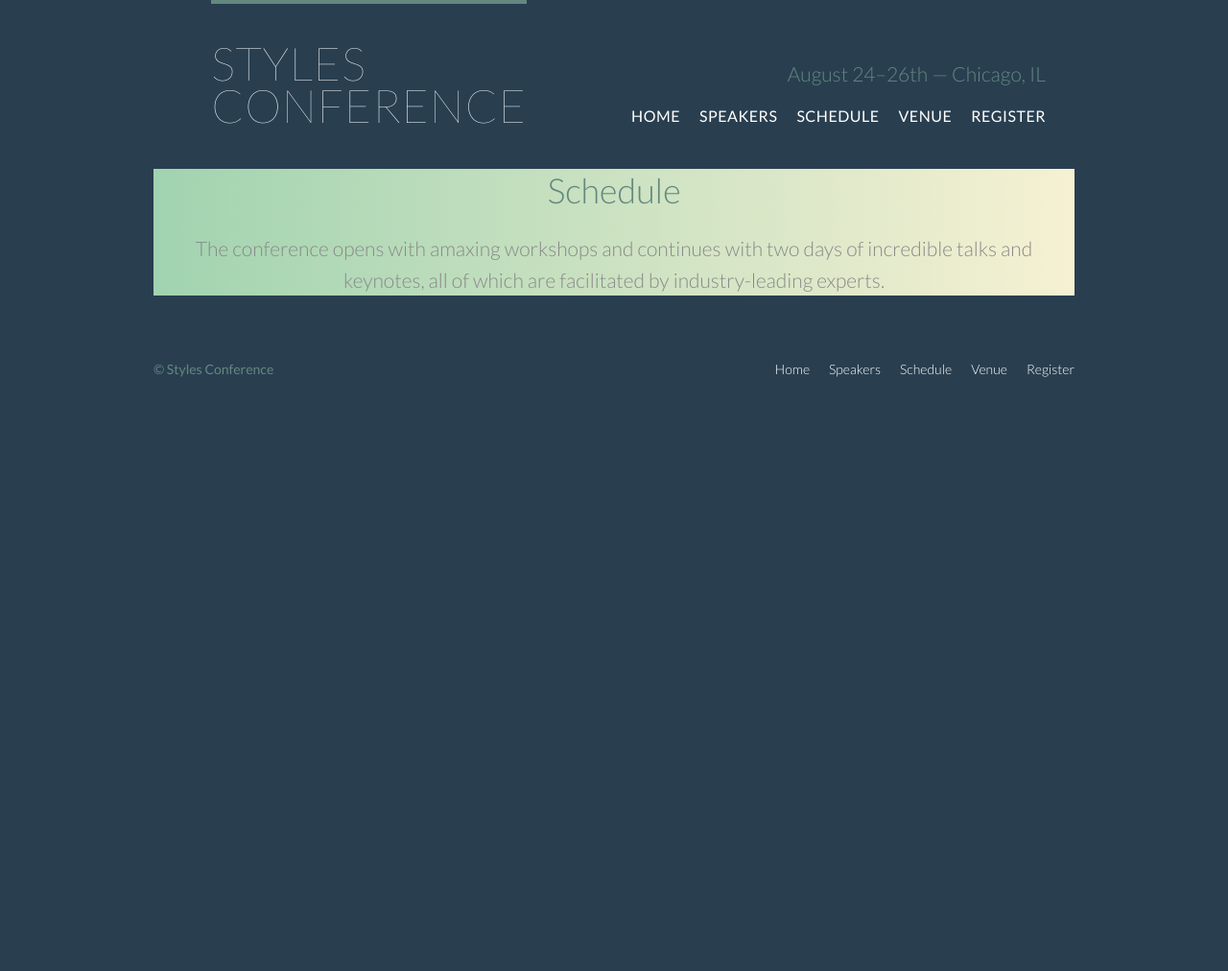
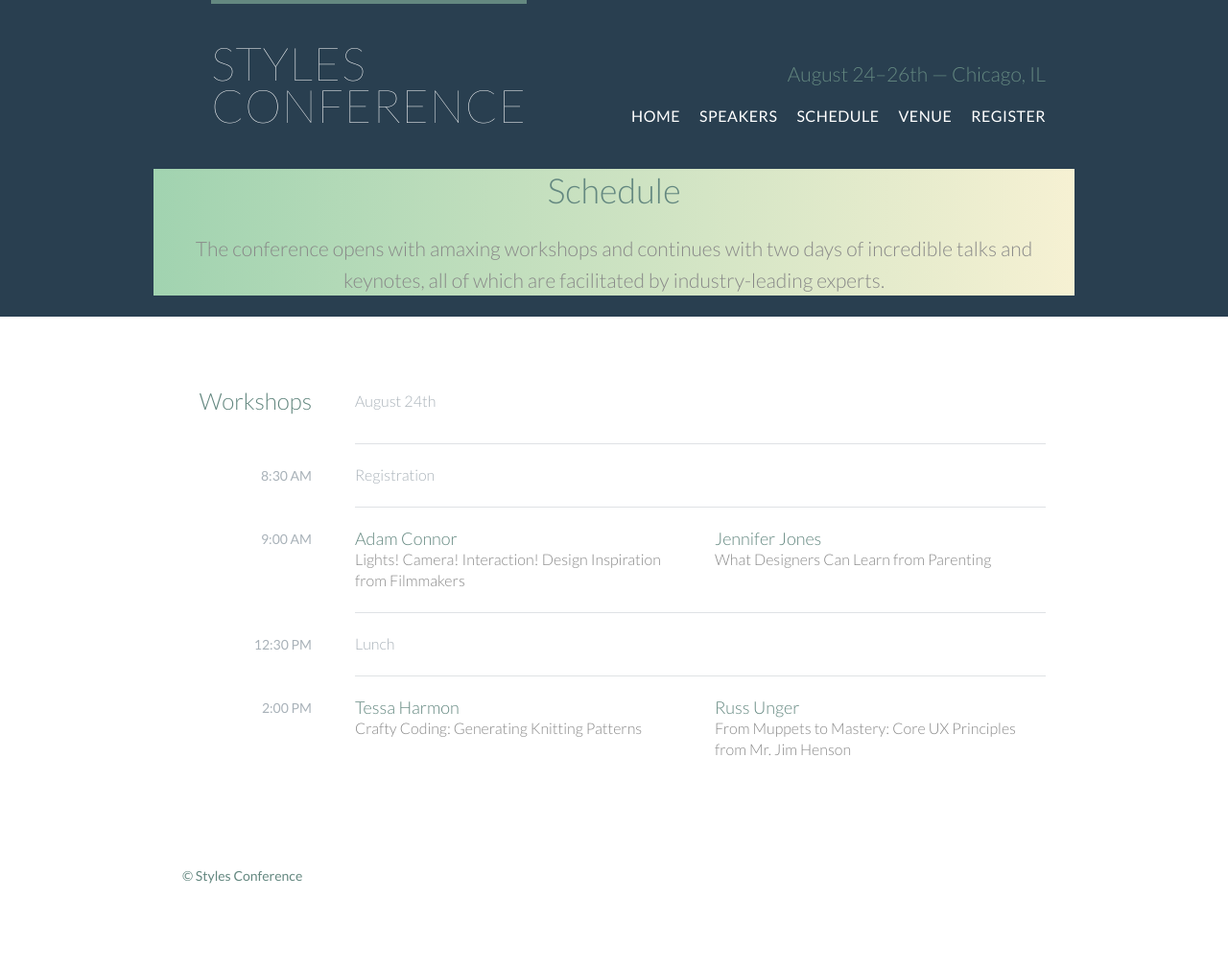
Before and after one commit to MNesci/Styles-Conference-Project, a plain HTML site: page schedule.html in a window 1280 px wide. Shown: the whole page at 96% size. Before the commit the page ends 800 px from the top, so only its background shows below. Drawn offline with Linux system fonts and the light colour scheme.

Commit message:
Add content and styling to schedule.html

```diff
--- a/schedule.html
+++ b/schedule.html
@@ -32,6 +32,80 @@
         <p>The conference opens with amaxing workshops and continues with two days of incredible talks and keynotes, all of which are facilitated by industry-leading experts.</p>
     </section>
 
+    <section class="row">
+        <div class="container">
+            <table>
+                <thead>
+                    <tr>
+                        <th scope="row">Workshops
+                        </th>
+                        <td colspan="2" class="schedule-offset">August 24th
+                        </td>
+                    </tr>
+                </thead>
+                <tbody>
+                    <tr>
+                        <th scope="row">
+                            <time datetime="08:30:00">8:30 AM</time>
+                        </th>
+                        <td colspan="2" class="schedule-offset">
+                            Registration
+                        </td>
+                    </tr>
+                    <tr>
+                        <th scope="row">
+                            <time datetime="09:00:00">9:00 AM</time>
+                        </th>
+                        <td>
+                            <a href="speakers.html#adam-connor">
+                                <h4>Adam Connor</h4>
+                                Lights! Camera! Interaction! Design Inspiration from Filmmakers
+                            </a>
+                        </td>
+                        <td>
+                            <a href="speakers.html#jennifer-jones">
+                                <h4>Jennifer Jones</h4>
+                                What Designers Can Learn from Parenting
+                            </a>
+                        </td>
+                    </tr>
+                    <tr>
+                        <th scope="row">
+                            <time datetime="12:30:00">12:30 PM</time>
+                        </th>
+                        <td colspan="2" class="schedule-offset">
+                            Lunch
+                        </td>
+                    </tr>
+                    <tr>
+                        <th scope="row">
+                            <time datetime="14:00:00">2:00 PM</time>
+                        </th>
+                        <td>
+                            <a href="speakers.html#tessa-harmon">
+                                <h4>Tessa Harmon</h4>
+                                Crafty Coding: Generating Knitting Patterns
+                            </a>
+                        </td>
+                        <td>
+                            <a href="speakers.html#russ-unger">
+                                <h4>Russ Unger</h4>
+                                From Muppets to Mastery: Core UX Principles from Mr. Jim Henson
+                            </a>
+                        </td>
+                    </tr>
+                </tbody>
+            </table>
+            <table>
+                <thead>
+
+                </thead>
+                <tbody>
+
+                </tbody>
+        </div>
+    </section>
+
     <footer class="container primary-footer clearfix">
         <small>&copy; Styles Conference</small>
         <nav class="nav">
--- a/styles/style.css
+++ b/styles/style.css
@@ -467,3 +467,81 @@ textarea {
 .register-group textarea {
     height: 78px;
 }
+
+/*
+---------------------------------
+Schedule
+---------------------------------
+*/
+
+table {
+    width: 100%;
+    margin-bottom: 44px;
+}
+
+table:last-child {
+    margin-bottom: 0;
+}
+
+th,
+td {
+    padding-bottom: 22px;
+    vertical-align: top;
+}
+
+th {
+    padding-right: 45px;
+    text-align: right;
+    width: 20%;
+}
+
+td {
+    width: 40%
+}
+
+thead {
+    line-height: 44px;
+}
+
+thead th {
+    color: #648880;
+    font-size: 24px;
+}
+
+tbody th {
+    color: #a9b2b9;
+    font-size: 14px;
+    font-weight: 400;
+    padding-top: 22px;
+    text-transform: uppercase;
+}
+
+tbody td {
+    border-top: 1px solid #dfe2e5;
+    padding-top: 21px;
+}
+
+tbody td:first-of-type {
+    padding-right: 15px;
+}
+
+tbody td:last-of-type {
+    padding-left: 15px;
+}
+
+tbody td:only-of-type {
+    padding-left: 0;
+    padding-right: 0;
+}
+
+table a {
+    color: #888;
+}
+
+table h4 {
+    margin-bottom: 0;
+}
+
+.schedule-offset {
+    color: #a9b2b9;
+}
```
